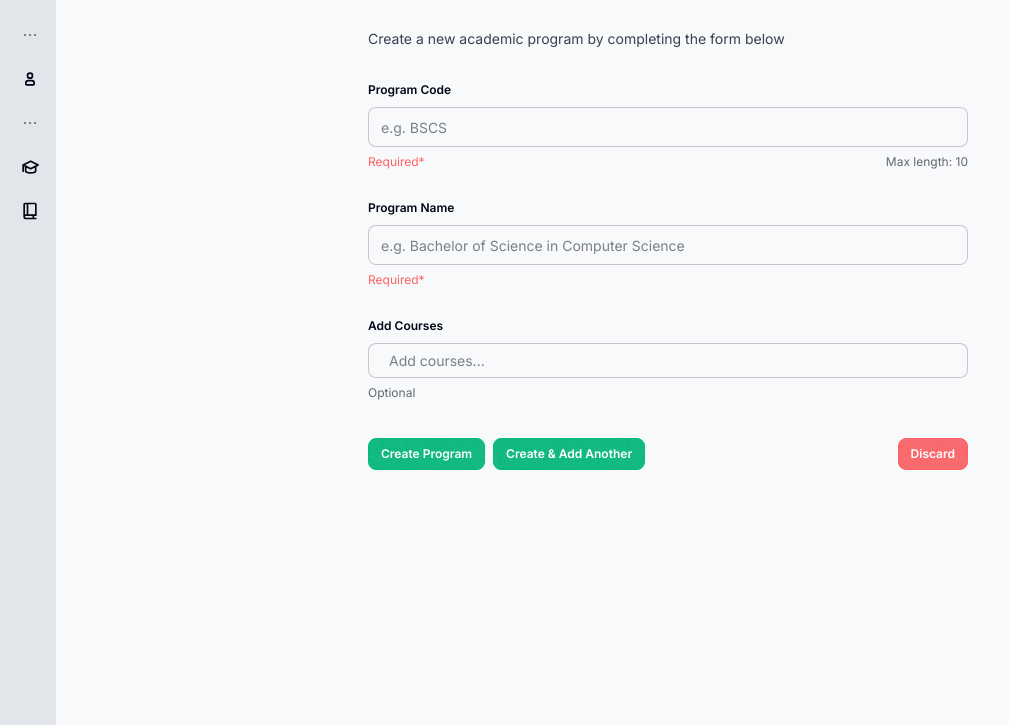
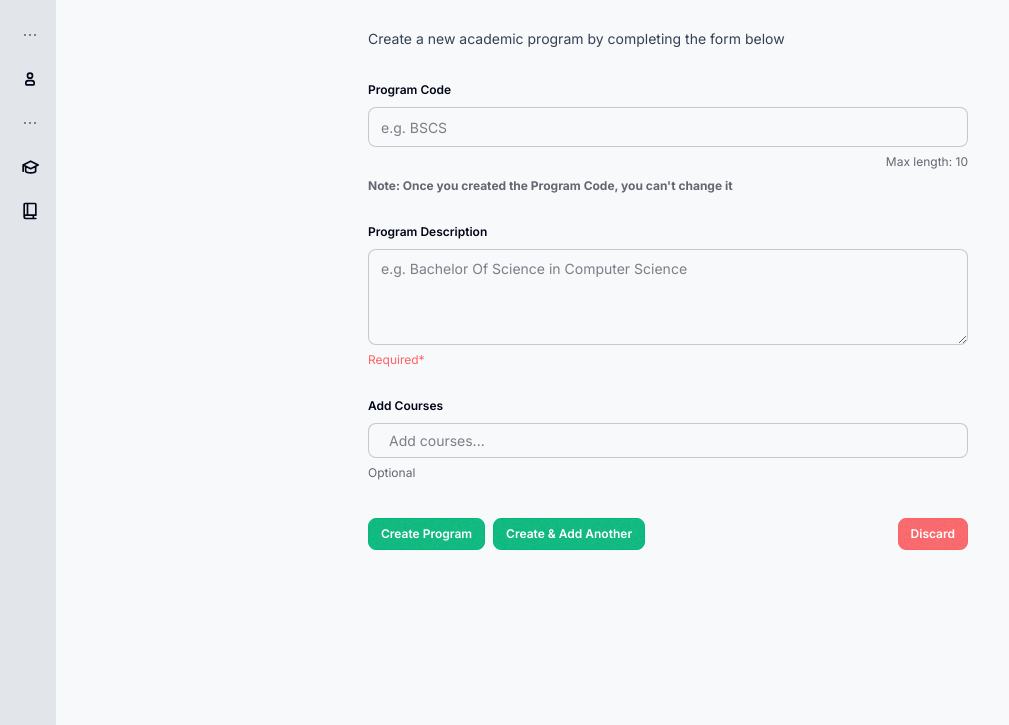
Before and after one commit to CodeJamjamzz/_univercit, a Django app: page /dashboard/programs/create/ in a window 1280 px wide. Shown: the part 75-800 px from the top of the page, without its empty margins (0-1009 px from the left). Run offline with Django 5.2, Linux system fonts and the light colour scheme; a user stored in the database is signed in; tables that the repository leaves empty hold one stand-in row (values such as "Sample post"); style sheets or scripts are compiled from the project's sources.

Commit message:
finished and tested reliability on course and program forms (TODO: create stored procedures)

```diff
--- a/univercit/curriculum/templates/dashboard-program-form.html
+++ b/univercit/curriculum/templates/dashboard-program-form.html
@@ -21,48 +21,45 @@
                     Update the program’s code, name, or details to keep records accurate and current.
                 {% endif %}
             </p>
-            <form action="">
-
+            <form
+                action="{% if mode == 'create' %}{% url 'dashboard_program_create' %}{% else %}{% url 'dashboard_program_update' program.program_code %}{% endif %}"
+                method="POST"
+            >
+                {% csrf_token %}
                 <fieldset class="fieldset mb-4">
                     <legend class="fieldset-legend">Program Code</legend>
-                    <input type="text" class="input w-full" placeholder="e.g. BSCS"
-                        value="{% if mode == 'update' %}{{ program.program_code }}{% else %}{% endif %}"
+                    <input name="program-code" type="text" class="input w-full" placeholder="e.g. BSCS"
+                        value="{% if form_values %}{{ form_values.program_code}}{% elif mode == 'update' %}{{ program.program_code }}{% else %}{% endif %}"
                         maxlength="10"
+                        {% if mode == 'update' %}disabled{% endif %}
                     />
                     <div class="flex justify-between">
-                        <span class="label text-error">Required*</span>
+                        <span class="label text-error">{% if mode == 'creaete' %}Required*{% else %}{% endif %}</span>
                         <span class="label">Max length: 10</span>
                     </div>
+                     {% if mode == 'create' %}<span class="label font-bold">Note: Once you created the Program Code, you can't change it</span>{% endif %}
                 </fieldset>
 
-                <fieldset class="fieldset mb-4">
+                <!-- <fieldset class="fieldset mb-4">
                     <legend class="fieldset-legend">Program Name</legend>
                     <input type="text" class="input w-full" placeholder="e.g. Bachelor of Science in Computer Science"
                         value="{% if mode == 'update' %}{{ program.program_desc }}{% else %}{% endif %}"/>
                     <p class="label text-error">Required*</p>
+                </fieldset> -->
+
+                <fieldset class="fieldset mb-4">
+                    <legend class="fieldset-legend">Program Description</legend>
+                    <textarea name="program-desc" class="textarea h-24 w-full" placeholder="e.g. Bachelor Of Science in Computer Science">{% if form_values %}{{ form_values.program_desc }}{% elif mode == 'update' %}{{ program.program_desc }}{% else %}{% endif %}</textarea>
+                    <p class="label text-error">Required*</p>
                 </fieldset>
-
-                <!-- <fieldset class="fieldset mb-4">
-                    <legend class="fieldset-legend">Program Description</legend>
-                    <textarea class="textarea h-24 w-full" placeholder="Add program description here..."></textarea>
-                    <p class="label text-error">Required*</p>
-                </fieldset> -->
 
                 <fieldset class="fieldset mb-8">
                     <legend class="fieldset-legend">Add Courses</legend>
 
                     <div class="relative">
-                        <input type="hidden" name="courses" id="selected-values">
+                        <input type="hidden" name="courses-selected" id="selected-values">
 
                         <div id="multiselect-container" class="input input-bordered w-full h-auto p-2 flex flex-wrap gap-2 cursor-text bg-base-100 focus-within:outline focus-within:outline-2 focus-within:outline-primary">
-                            {% if mode == 'update' %}
-                                {% for course in program.courses.all %}
-                                    <span class="badge badge-neutral gap-2 p-3">
-                                        {{ course.course_name }}
-                                        <svg xmlns="http://www.w3.org/2000/svg" fill="none" viewBox="0 0 24 24" class="inline-block w-4 h-4 stroke-current cursor-pointer remove-tag"><path stroke-linecap="round" stroke-linejoin="round" stroke-width="2" d="M6 18L18 6M6 6l12 12"></path></svg>
-                                    </span>
-                                {% endfor %}
-                            {% endif %}
                             <input type="text" id="search-input" class="input w-full focus:outline-none" placeholder="Add courses..." autocomplete="off"/>
                         </div>
 
@@ -71,12 +68,12 @@
                                 <li>
                                     <a class="option-item"
                                         data-value={{course.course_id}}
-                                        data-added="{% if course in program.courses.all %}yes{% else %}no{% endif %}">
+                                        data-added="{% if form_values %}{% if course.course_id in form_values.program_courses %}yes{% else %}no{% endif %}{% elif mode == 'update' %}{% if course in program.courses.all %}yes{% else %}no{% endif %}{% else %}no{% endif %}">
                                         {{ course.course_name }}
                                     </a>
                                 </li>
                             {% empty %}
-                                <span>No course available</span>
+                                <span>No program available</span>
                             {% endfor %}
                         </ul>
                     </div>
@@ -85,14 +82,26 @@
 
                 <div class="flex justify-between">
                     <div class="flex gap-2">
-                        <button class="btn btn-success btn-sm text-white" type="submit">Create Program</button>
-                        <button class="btn btn-success btn-sm text-white" type="submit">Create & Add Another</button>
+                        <button id="create-btn" name="action" value="create" class="btn btn-success btn-sm text-white" type="submit">{% if mode == 'create' %}Create{% else %}Update{% endif %} Program</button>
+                        {% if mode == 'create' %}
+                            <button id="create-add-btn" name="action" value="create-add" class="btn btn-success btn-sm text-white" type="submit">Create & Add Another</button>
+                        {% else %}
+                            <button id="save-edit-btn" name="action" value="save-edit" class="btn btn-success btn-sm text-white" type="submit">Save & Continue Editing</button>
+                        {% endif %}
                     </div>
-                    <button class="btn btn-error btn-sm text-white" type="reset">Discard</button>
+                    <button id="discard-btn" name="action" value="discard" class="btn btn-error btn-sm text-white" type="submit">Discard</button>
                 </div>
             </form>
         </div>
     </section>
+
+    {% if error_msg %}
+        <div id="toast-error" class="toast toast-center" role="status">
+            <div class="alert alert-error">
+                <span>{{ error_msg }}</span>
+            </div>
+        </div>
+    {% endif %}
 {% endblock %}
 
 {% block script %}
--- a/univercit/curriculum/views.py
+++ b/univercit/curriculum/views.py
@@ -43,14 +43,15 @@ class ProgramDetailView(LoginRequiredMixin, View):
     login_url = '/login/'
 
     def get(self, request, program_code):
+        program = get_object_or_404(Program, program_code=program_code)
         query = request.GET.get('query', '')
         if query:
             query = query.strip()
-            courses = Course.objects.filter(
+            courses = program.courses.filter(
                 Q(course_id__icontains=query) | Q(course_name__icontains=query)
             )
         else:
-            courses = Course.objects.all()
+            courses = program.courses.all()
 
         program = get_object_or_404(Program, pk=program_code)
         return render(request, 'program.html', {
@@ -66,17 +67,49 @@ class ProgramCreateView(LoginRequiredMixin, View):
         if not request.user.is_staff and not request.user.is_superuser:
             return HttpResponseForbidden("You are not allowed to create programs.")
 
-        program_code = request.POST.get('program_code')
-        program_desc = request.POST.get('program_desc')
+        action = request.POST.get('action')
 
-        if program_code and program_desc:
-            Program.objects.create(
-                program_code=program_code,
-                program_desc=program_desc
-            )
-            return redirect(reverse_lazy('dashboard_program_list'))
+        if action == "discard":
+            return redirect(reverse_lazy("dashboard_program_list"))
 
-        return HttpResponseForbidden("Missing program data.")
+        program_code = request.POST.get('program-code', '').strip()
+        program_desc = request.POST.get('program-desc', '').strip()
+        program_courses = request.POST.get('courses-selected', '').strip()
+
+        error_list = []
+        if program_code == "":
+            error_list.append("Program Code")
+        if program_desc == "":
+            error_list.append("Program Description")
+
+        if len(error_list) != 0:
+            error_msg = "Submission Error: Empty " + ", ".join(error_list)
+            return render(request, 'dashboard-program-form.html', {
+                "courses": Course.objects.all(),
+                "mode": "create",
+                "form_values": {
+                    "program_code": program_code,
+                    "program_desc": program_desc,
+                    "program_courses": program_courses.split(",")
+                },
+                "error_msg": error_msg
+            })
+
+        program = Program.objects.create(
+            program_code=program_code,
+            program_desc=program_desc
+        )
+
+        if program_courses is not None and program_courses != "":
+            for id in program_courses.split(","):
+                course = get_object_or_404(Course, course_id=id)
+                program.courses.add(course)
+
+        if action == "create":
+            return redirect(reverse_lazy("dashboard_program_list"))
+        elif action == "create-add":
+            return redirect(reverse_lazy("dashboard_program_create"))
+
 
     def get(self, request):
         return render(request, 'dashboard-program-form.html', {
@@ -90,17 +123,49 @@ class ProgramUpdateView(LoginRequiredMixin, View):
 
     def post(self, request, program_code):
         if not request.user.is_staff and not request.user.is_superuser:
-            return HttpResponseForbidden("You are not allowed to update programs.")
+            return HttpResponseForbidden("You are not allowed to create programs.")
+
+        action = request.POST.get('action')
+
+        if action == "discard":
+            return redirect(reverse_lazy("dashboard_program_list"))
 
         program = get_object_or_404(Program, program_code=program_code)
-        new_desc = request.POST.get('program_desc')
+        program_desc = request.POST.get('program-desc', '').strip()
+        program_courses = request.POST.get('courses-selected', '').strip()
 
-        if new_desc:
-            program.program_desc = new_desc
-            program.save()
-            return redirect(reverse_lazy('program_list'))
+        error_list = []
+        if program_desc == "":
+            error_list.append("Program Description")
 
-        return HttpResponseForbidden("Missing program description.")
+        if len(error_list) != 0:
+            error_msg = "Submission Error: Empty " + ", ".join(error_list)
+            return render(request, 'dashboard-program-form.html', {
+                "program": program,
+                "courses": Course.objects.all(),
+                "mode": "update",
+                "form_values": {
+                    "program_code": program_code,
+                    "program_desc": program_desc,
+                    "program_courses": program_courses.split(",")
+                },
+                "error_msg": error_msg
+            })
+
+        program.program_desc=program_desc
+        program.save()
+
+        if program_courses is not None and program_courses != "":
+            course_id = [id.strip() for id in program_courses.split(",")]
+            courses = Course.objects.filter(course_id__in=course_id)
+            program.courses.set(courses)
+        else:
+            program.courses.clear()
+
+        if action == "create":
+            return redirect(reverse_lazy("dashboard_program_list"))
+        elif action == "save-edit":
+            return redirect(reverse_lazy("dashboard_program_update", args=(program_code,)))
 
     def get(self, request, program_code):
         program = get_object_or_404(Program, program_code=program_code)
@@ -243,14 +308,11 @@ class CourseUpdateView(LoginRequiredMixin, View):
             return redirect(reverse_lazy("dashboard_course_list"))
 
         course = get_object_or_404(Course, course_id=course_id)
-        new_course_id = request.POST.get('course-id', '').strip()
         course_name = request.POST.get('course-name', '').strip()
         course_desc = request.POST.get('course-desc', '').strip()
         course_programs = request.POST.get('programs-selected', '').strip()
 
         error_list = []
-        if course_id == "":
-            error_list.append("Course ID")
         if course_name == "":
             error_list.append("Course Name")
         if course_desc == "":
@@ -259,8 +321,9 @@ class CourseUpdateView(LoginRequiredMixin, View):
         if len(error_list) != 0:
             error_msg = "Submission Error: Empty " + ", ".join(error_list)
             return render(request, 'dashboard-course-form.html', {
+                "course": course,
                 "programs": Program.objects.all(),
-                "mode": "create",
+                "mode": "update",
                 "form_values": {
                     "course_id": course_id,
                     "course_name": course_name,
@@ -270,7 +333,6 @@ class CourseUpdateView(LoginRequiredMixin, View):
                 "error_msg": error_msg
             })
 
-        course.course_id = new_course_id
         course.course_name = course_name
         course.course_desc = course_desc
         course.save()
@@ -285,7 +347,7 @@ class CourseUpdateView(LoginRequiredMixin, View):
         if action == "create":
             return redirect(reverse_lazy("dashboard_course_list"))
         elif action == "save-edit":
-            return redirect(reverse_lazy("dashboard_course_update", args=(course_id)))
+            return redirect(reverse_lazy("dashboard_course_update", args=(course_id,)))
 
 
     def get(self, request, course_id):
--- a/univercit/templates/dashboard-base.html
+++ b/univercit/templates/dashboard-base.html
@@ -16,7 +16,7 @@
        {% if request.COOKIES.isDrawerOpen == 'true' %}checked{% endif %}>
     <div class="drawer-content">
         <!-- Navbar -->
-        <nav class="navbar w-full bg-base-300 sticky top-0">
+        <nav class="navbar w-full bg-base-300 sticky top-0 z-40">
         <label for="my-drawer" aria-label="open sidebar" class="btn btn-square btn-ghost">
             <!-- Sidebar toggle icon -->
             <svg xmlns="http://www.w3.org/2000/svg" viewBox="0 0 24 24" stroke-linejoin="round" stroke-linecap="round" stroke-width="2" fill="none" stroke="currentColor" class="my-1.5 inline-block size-4"><path d="M4 4m0 2a2 2 0 0 1 2 -2h12a2 2 0 0 1 2 2v12a2 2 0 0 1 -2 2h-12a2 2 0 0 1 -2 -2z"></path><path d="M9 4v16"></path><path d="M14 10l2 2l-2 2"></path></svg>
```
Also changed, not shown: univercit/curriculum/templates/dashboard-course-form.html (+9 -21 lines).
